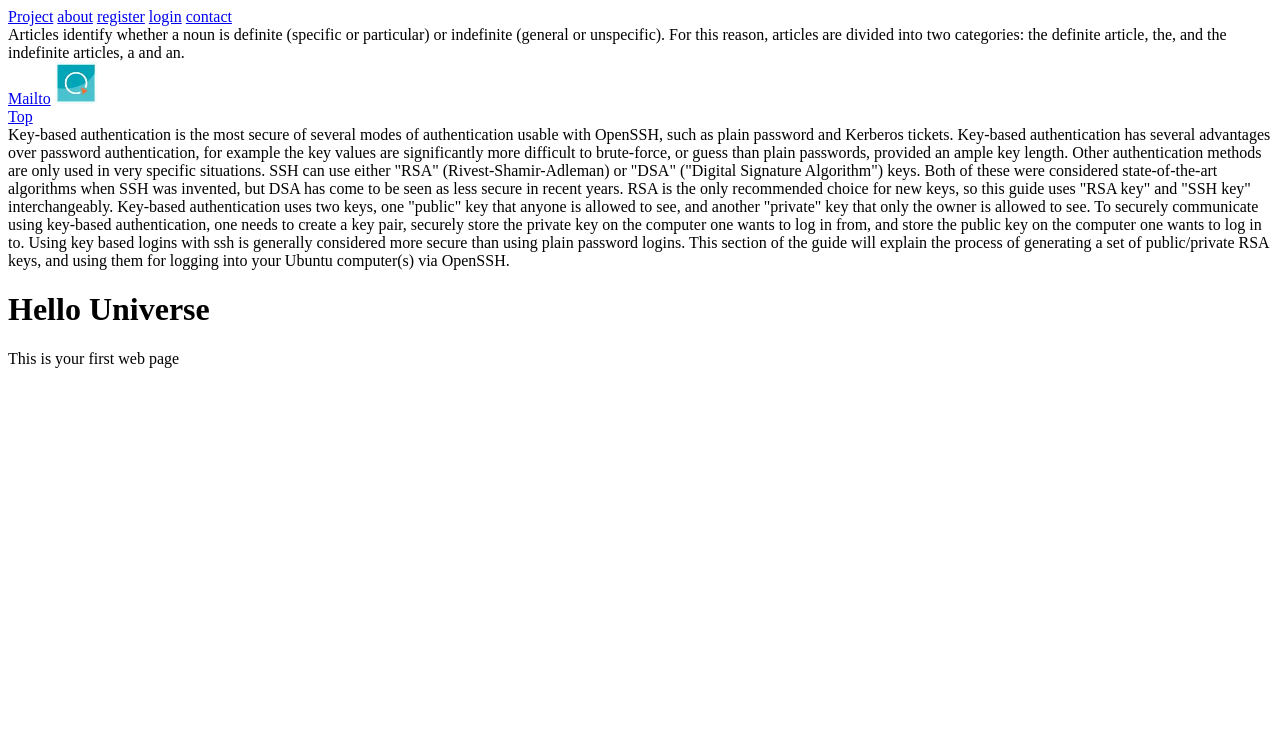
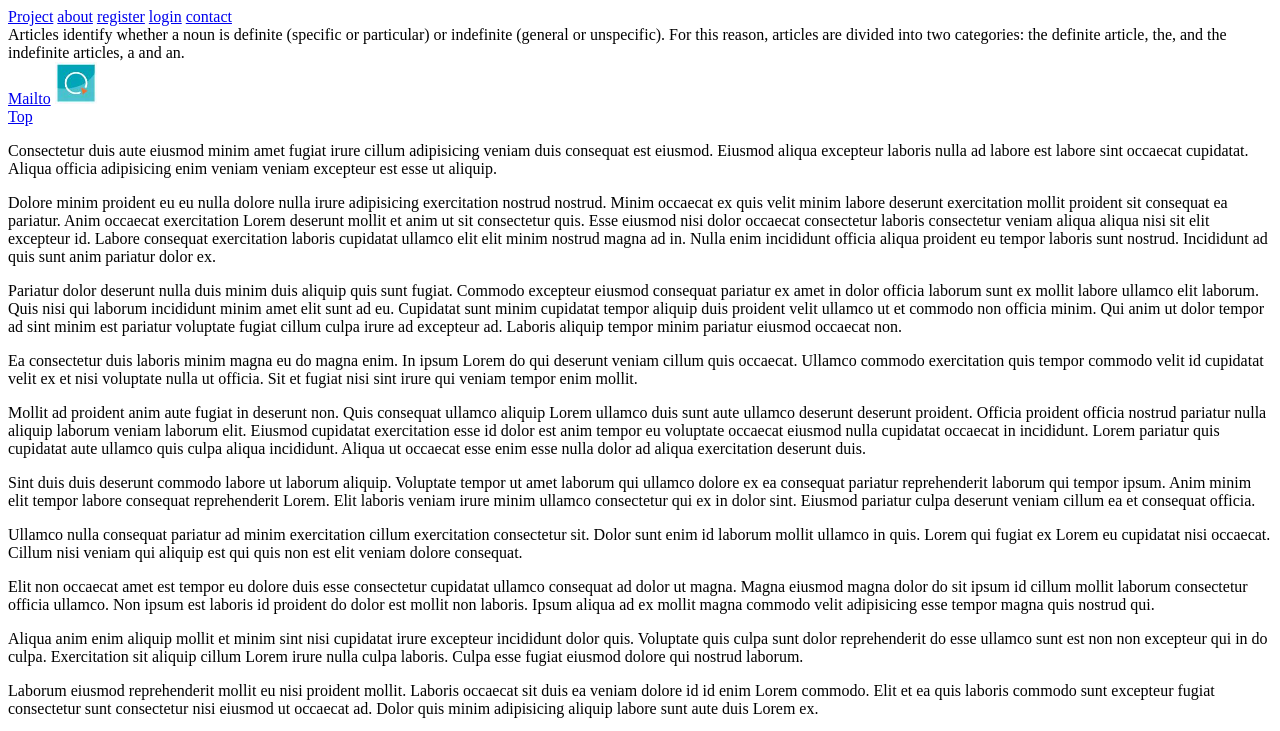
Before and after one commit to tradeville/my_project, a plain HTML site: page app/index.html in a window 1280 px wide. Shown: the top 731 px of the page. Drawn offline with Linux system fonts and the light colour scheme.

Commit message:
Beauty style

```diff
--- a/app/index.html
+++ b/app/index.html
@@ -1,10 +1,12 @@
 <DOCTYPE HTML>
     <html>
+
     <head>
         <title>Hi Summer Intership</title>
         <style></style>
         <link rel="styleshhet" type="text/css" href="app.css">
     </head>
+
     <body id="top">
         <header>
             <nav><a href="https://github.com/tradeville/my_project.git">Project</a>
@@ -25,16 +27,39 @@
         </section>
         <section>
             <a href="#top">Top</a>
-        <article>Key-based authentication is the most secure of several modes of authentication usable with OpenSSH, such as plain password and Kerberos tickets. Key-based authentication has several advantages over password authentication, for example the key values are significantly more difficult to brute-force, or guess than plain passwords, provided an ample key length. Other authentication methods are only used in very specific situations.
-
-SSH can use either "RSA" (Rivest-Shamir-Adleman) or "DSA" ("Digital Signature Algorithm") keys. Both of these were considered state-of-the-art algorithms when SSH was invented, but DSA has come to be seen as less secure in recent years. RSA is the only recommended choice for new keys, so this guide uses "RSA key" and "SSH key" interchangeably.
-
-Key-based authentication uses two keys, one "public" key that anyone is allowed to see, and another "private" key that only the owner is allowed to see. To securely communicate using key-based authentication, one needs to create a key pair, securely store the private key on the computer one wants to log in from, and store the public key on the computer one wants to log in to.
-
-Using key based logins with ssh is generally considered more secure than using plain password logins. This section of the guide will explain the process of generating a set of public/private RSA keys, and using them for logging into your Ubuntu computer(s) via OpenSSH.
+            <p>Consectetur duis aute eiusmod minim amet fugiat irure cillum adipisicing veniam duis consequat est eiusmod. Eiusmod aliqua excepteur laboris nulla ad labore est labore sint occaecat cupidatat. Aliqua officia adipisicing enim veniam veniam
+                excepteur est esse ut aliquip.</p>
+            <p>Dolore minim proident eu eu nulla dolore nulla irure adipisicing exercitation nostrud nostrud. Minim occaecat ex quis velit minim labore deserunt exercitation mollit proident sit consequat ea pariatur. Anim occaecat exercitation Lorem deserunt
+                mollit et anim ut sit consectetur quis. Esse eiusmod nisi dolor occaecat consectetur laboris consectetur veniam aliqua aliqua nisi sit elit excepteur id. Labore consequat exercitation laboris cupidatat ullamco elit elit minim nostrud magna
+                ad in. Nulla enim incididunt officia aliqua proident eu tempor laboris sunt nostrud. Incididunt ad quis sunt anim pariatur dolor ex.</p>
+            <p>Pariatur dolor deserunt nulla duis minim duis aliquip quis sunt fugiat. Commodo excepteur eiusmod consequat pariatur ex amet in dolor officia laborum sunt ex mollit labore ullamco elit laborum. Quis nisi qui laborum incididunt minim amet elit
+                sunt ad eu. Cupidatat sunt minim cupidatat tempor aliquip duis proident velit ullamco ut et commodo non officia minim. Qui anim ut dolor tempor ad sint minim est pariatur voluptate fugiat cillum culpa irure ad excepteur ad. Laboris aliquip
+                tempor minim pariatur eiusmod occaecat non.</p>
+            <p>Ea consectetur duis laboris minim magna eu do magna enim. In ipsum Lorem do qui deserunt veniam cillum quis occaecat. Ullamco commodo exercitation quis tempor commodo velit id cupidatat velit ex et nisi voluptate nulla ut officia. Sit et fugiat
+                nisi sint irure qui veniam tempor enim mollit.</p>
+            <p>Mollit ad proident anim aute fugiat in deserunt non. Quis consequat ullamco aliquip Lorem ullamco duis sunt aute ullamco deserunt deserunt proident. Officia proident officia nostrud pariatur nulla aliquip laborum veniam laborum elit. Eiusmod
+                cupidatat exercitation esse id dolor est anim tempor eu voluptate occaecat eiusmod nulla cupidatat occaecat in incididunt. Lorem pariatur quis cupidatat aute ullamco quis culpa aliqua incididunt. Aliqua ut occaecat esse enim esse nulla
+                dolor ad aliqua exercitation deserunt duis.</p>
+            <p>Sint duis duis deserunt commodo labore ut laborum aliquip. Voluptate tempor ut amet laborum qui ullamco dolore ex ea consequat pariatur reprehenderit laborum qui tempor ipsum. Anim minim elit tempor labore consequat reprehenderit Lorem. Elit
+                laboris veniam irure minim ullamco consectetur qui ex in dolor sint. Eiusmod pariatur culpa deserunt veniam cillum ea et consequat officia.</p>
+            <p>Ullamco nulla consequat pariatur ad minim exercitation cillum exercitation consectetur sit. Dolor sunt enim id laborum mollit ullamco in quis. Lorem qui fugiat ex Lorem eu cupidatat nisi occaecat. Cillum nisi veniam qui aliquip est qui quis
+                non est elit veniam dolore consequat.</p>
+            <p>Elit non occaecat amet est tempor eu dolore duis esse consectetur cupidatat ullamco consequat ad dolor ut magna. Magna eiusmod magna dolor do sit ipsum id cillum mollit laborum consectetur officia ullamco. Non ipsum est laboris id proident
+                do dolor est mollit non laboris. Ipsum aliqua ad ex mollit magna commodo velit adipisicing esse tempor magna quis nostrud qui.</p>
+            <p>Aliqua anim enim aliquip mollit et minim sint nisi cupidatat irure excepteur incididunt dolor quis. Voluptate quis culpa sunt dolor reprehenderit do esse ullamco sunt est non non excepteur qui in do culpa. Exercitation sit aliquip cillum Lorem
+                irure nulla culpa laboris. Culpa esse fugiat eiusmod dolore qui nostrud laborum.</p>
+            <p>Laborum eiusmod reprehenderit mollit eu nisi proident mollit. Laboris occaecat sit duis ea veniam dolore id id enim Lorem commodo. Elit et ea quis laboris commodo sunt excepteur fugiat consectetur sunt consectetur nisi eiusmod ut occaecat
+                ad. Dolor quis minim adipisicing aliquip labore sunt aute duis Lorem ex.</p>
+            <article>Key-based authentication is the most secure of several modes of authentication usable with OpenSSH, such as plain password and Kerberos tickets. Key-based authentication has several advantages over password authentication, for example the
+                key values are significantly more difficult to brute-force, or guess than plain passwords, provided an ample key length. Other authentication methods are only used in very specific situations. SSH can use either "RSA" (Rivest-Shamir-Adleman)
+                or "DSA" ("Digital Signature Algorithm") keys. Both of these were considered state-of-the-art algorithms when SSH was invented, but DSA has come to be seen as less secure in recent years. RSA is the only recommended choice for new keys,
+                so this guide uses "RSA key" and "SSH key" interchangeably. Key-based authentication uses two keys, one "public" key that anyone is allowed to see, and another "private" key that only the owner is allowed to see. To securely communicate
+                using key-based authentication, one needs to create a key pair, securely store the private key on the computer one wants to log in from, and store the public key on the computer one wants to log in to. Using key based logins with ssh is
+                generally considered more secure than using plain password logins. This section of the guide will explain the process of generating a set of public/private RSA keys, and using them for logging into your Ubuntu computer(s) via OpenSSH.
             </article>
         </section>
         <h1>Hello Universe</h1>
         <p>This is your first web page</p>
     </body>
+
     </html>
```
Lines whose indentation alone changed are shown as unchanged.
